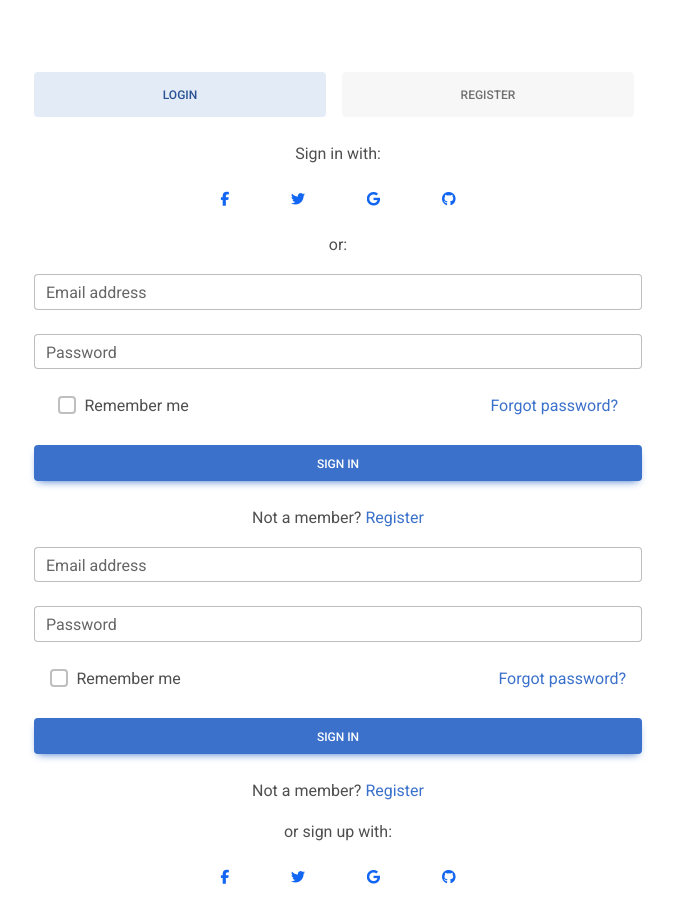
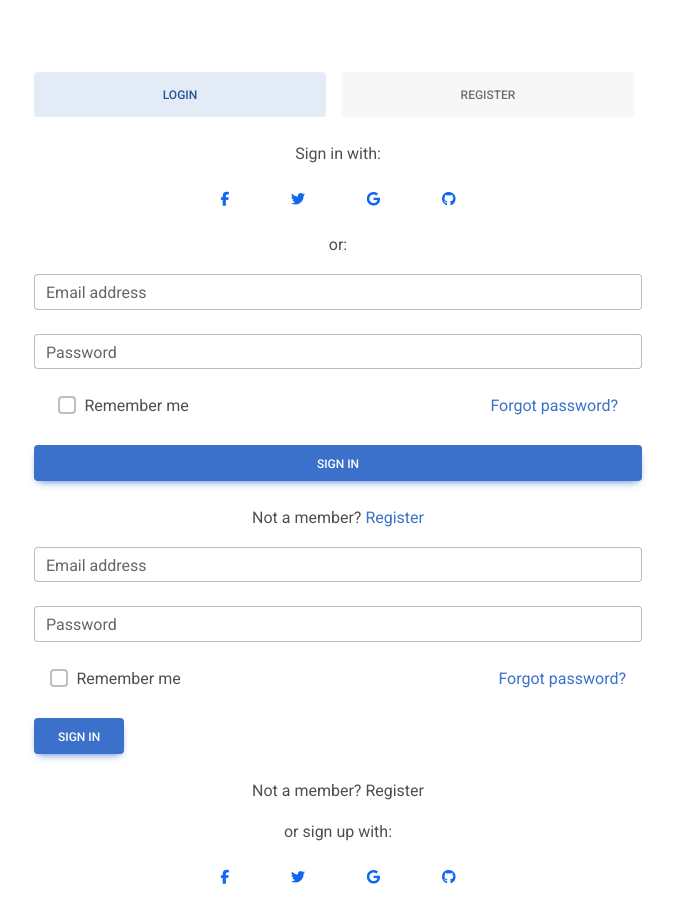
Before and after one commit to AndreyCV13/ProyectoVeterinaria, a React (Create React App) app: page / in a window 1280 px wide. Shown: the top 922 px of the page, without its empty margins (302-977 px from the left). Built offline with nearby package versions, Linux system fonts and the light colour scheme.

Commit message:
Empezar agenda

```diff
--- /dev/null
+++ b/src/components/component.jsx
@@ -0,0 +1,20 @@
+import * as React from 'react';
+import dayjs from 'dayjs';
+import { DemoContainer, DemoItem } from '@mui/x-date-pickers/internals/demo';
+import { AdapterDayjs } from '@mui/x-date-pickers/AdapterDayjs';
+import { LocalizationProvider } from '@mui/x-date-pickers/LocalizationProvider';
+import { DateCalendar } from '@mui/x-date-pickers/DateCalendar';
+
+export default function DateCalendarValue() {
+  const [value, setValue] = React.useState(dayjs('2022-04-17'));
+
+  return (
+    <LocalizationProvider dateAdapter={AdapterDayjs}>
+      <DemoContainer components={['DateCalendar', 'DateCalendar']}>
+        <DemoItem>
+          <DateCalendar value={value} onChange={(newValue) => setValue(newValue)} />
+        </DemoItem>
+      </DemoContainer>
+    </LocalizationProvider>
+  );
+}
--- /dev/null
+++ b/src/error-page.jsx
@@ -0,0 +1,16 @@
+import { useRouteError } from "react-router-dom";
+
+export default function ErrorPage() {
+  const error = useRouteError();
+  console.error(error);
+
+  return (
+    <div id="error-page">
+      <h1>Oops!</h1>
+      <p>Sorry, an unexpected error has occurred.</p>
+      <p>
+        <i>{error.statusText || error.message}</i>
+      </p>
+    </div>
+  );
+}
--- a/src/index.js
+++ /dev/null
@@ -1,19 +0,0 @@
-import React from 'react';
-import ReactDOM from 'react-dom/client';
-import './index.css';
-import 'mdb-react-ui-kit/dist/css/mdb.min.css';
-import "@fortawesome/fontawesome-free/css/all.min.css";
-import App from './App.jsx';
-import reportWebVitals from './reportWebVitals';
-
-const root = ReactDOM.createRoot(document.getElementById('root'));
-root.render(
-  <React.StrictMode>
-    <App />
-  </React.StrictMode>
-);
-
-// If you want to start measuring performance in your app, pass a function
-// to log results (for example: reportWebVitals(console.log))
-// or send to an analytics endpoint. Learn more: https://bit.ly/CRA-vitals
-reportWebVitals();
--- /dev/null
+++ b/src/index.jsx
@@ -0,0 +1,32 @@
+import React from 'react';
+import ReactDOM from 'react-dom/client';
+import './index.css';
+import 'mdb-react-ui-kit/dist/css/mdb.min.css';
+import "@fortawesome/fontawesome-free/css/all.min.css";
+import App from './routes/App.jsx';
+import Agenda from './routes/agenda.jsx';
+import ErrorPage from './error-page.jsx';
+
+import {
+  createBrowserRouter,
+  RouterProvider,
+} from "react-router-dom";
+import "./index.css";
+
+const router = createBrowserRouter([
+  {
+    path: "/",
+    element: <App />,
+    errorElement: <ErrorPage />
+  },
+  {
+    path: "/agenda",
+    element: <Agenda />,
+  },
+]);
+
+ReactDOM.createRoot(document.getElementById("root")).render(
+  <React.StrictMode>
+    <RouterProvider router={router} />
+  </React.StrictMode>
+);
--- a/src/App.jsx
+++ b/src/routes/App.jsx
@@ -1,4 +1,5 @@
 import React, { useState } from 'react';
+import DateCalendarValue from '../components/component';
 import {
   MDBContainer,
   MDBTabs,
@@ -27,6 +28,7 @@ function App() {
 
   return (
     <MDBContainer className="p-3 my-5 d-flex flex-column w-50">
+
       <MDBTabs pills justify className='mb-3 d-flex flex-row justify-content-between'>
         <MDBTabsItem>
           <MDBTabsLink onClick={() => handleJustifyClick('tab1')} active={justifyActive === 'tab1'}>
@@ -128,11 +130,14 @@ function App() {
         <MDBCheckbox name='flexCheck' value='' id='flexCheckDefault' label='Remember me' />
         <a href="!#">Forgot password?</a>
       </div>
-
+    <div>
+    <a href="/agenda">
       <MDBBtn className="mb-4">Sign in</MDBBtn>
+    </a>
+    </div>
 
       <div className="text-center">
-        <p>Not a member? <a href="#!">Register</a></p>
+        <p>Not a member? Register</p>
         <p>or sign up with:</p>
 
         <div className='d-flex justify-content-between mx-auto' style={{width: '40%'}}>
@@ -154,7 +159,6 @@ function App() {
 
         </div>
       </div>
-
     </MDBContainer>
   );
 }
--- /dev/null
+++ b/src/routes/agenda.jsx
@@ -0,0 +1,14 @@
+import React, { useState } from 'react';
+import DateCalendarValue from '../components/component';
+import { MDBContainer} from 'mdb-react-ui-kit';
+
+function Agenda() {
+
+  return (
+    <MDBContainer className="p-3 my-5 d-flex flex-column w-50">
+        <DateCalendarValue/>
+    </MDBContainer>
+  );
+}
+
+export default Agenda;
```
Also changed, not shown: package.json (+9 -0 lines), 1 other file (tests, documents, lock files or other folders).
